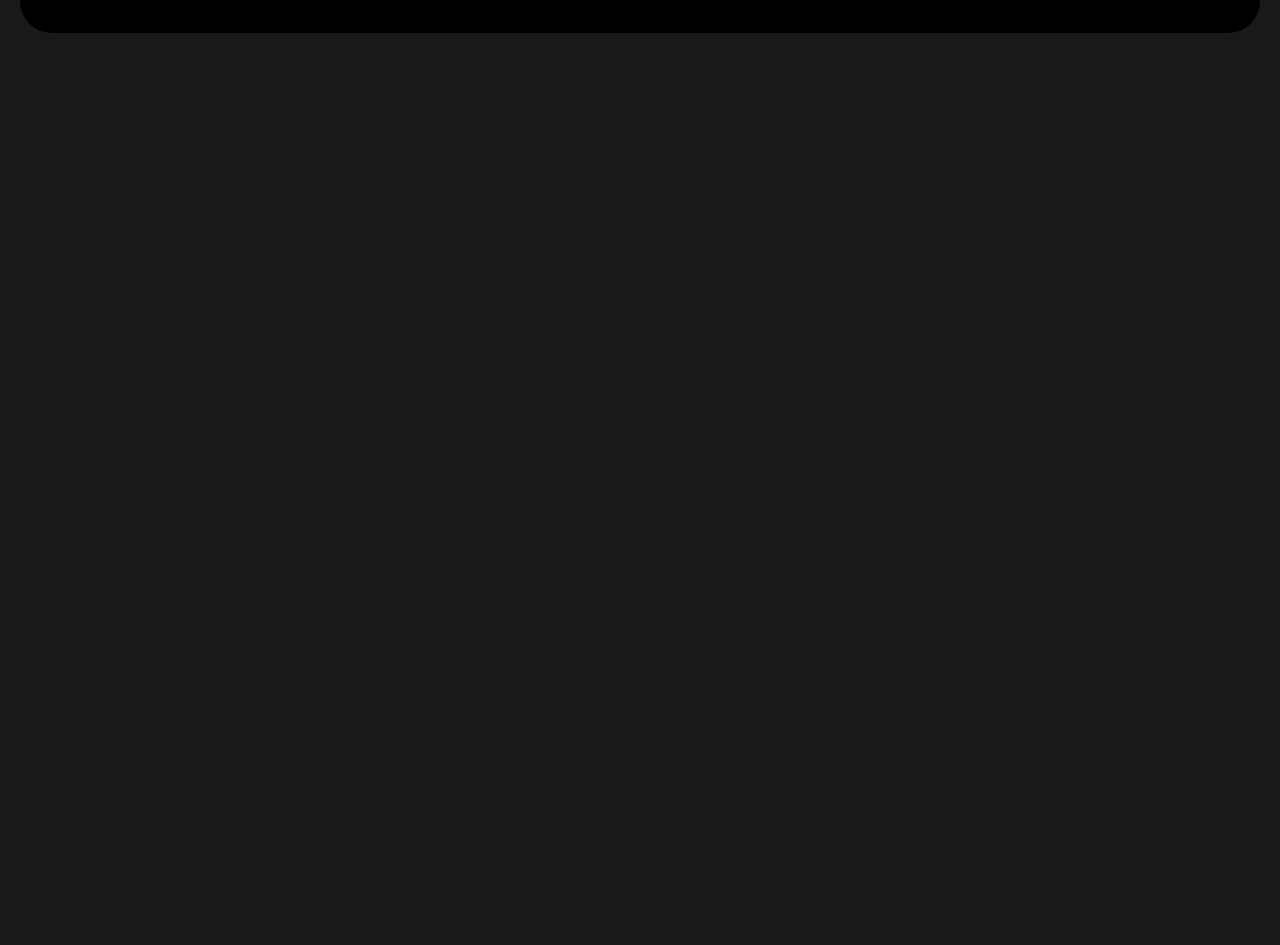
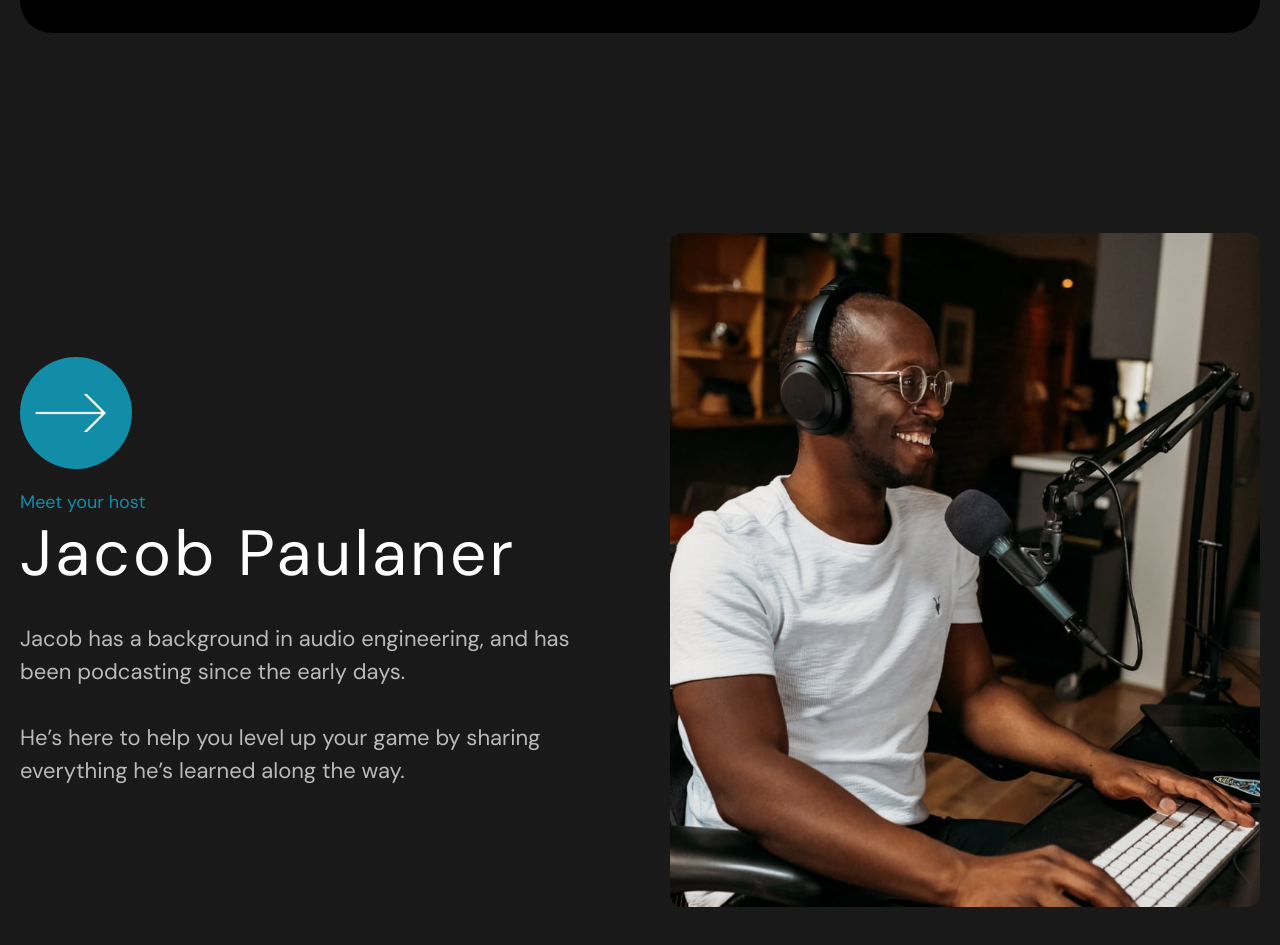
Before and after one commit to vlad615/MusicSite, a React (Vite) app: page / in a window 1280 px wide. Shown: the part 3100-4045 px from the top of the page. Before the commit the page ends 3233 px from the top, so only its background shows below. Built offline with nearby package versions, Linux system fonts and the light colour scheme.

Commit message:
about section

```diff
--- a/src/App.scss
+++ b/src/App.scss
@@ -1,30 +1,30 @@
 @use "./styles/variables.scss" as *;
 
-*{
+* {
     margin: 0;
     padding: 0;
     box-sizing: border-box;
 }
 
-html{
+html {
     scroll-behavior: smooth;
 }
 
-ul{
+ul {
     list-style: none;
 }
 
-a{
+a {
     text-decoration: none;
 }
 
-button{
+button {
     border-style: none;
     transition-duration: 100ms;
     cursor: pointer;
 }
 
-body{
+body {
     font-family: "DM Sans", sans-serif;
     font-weight: 400;
     line-height: 1.2;
@@ -33,7 +33,18 @@ body{
     min-width: 375px;
 }
 
-.container{
+h1,
+h2,
+h3 {
+    color: $titleColor;
+}
+
+p {
+    font-size: 22px;
+    line-height: 1.5;
+}
+
+.container {
     max-width: 1300px;
     margin: 0 auto;
     padding: 0 $basePadding;
--- a/src/App.tsx
+++ b/src/App.tsx
@@ -5,6 +5,7 @@ import { Main } from './layout/sections/main/Main'
 import podcast from "./accets/episodes/podcast.jpg"
 import midi from "./accets/episodes/midi.jpg"
 import mic from "./accets/episodes/mic.jpg"
+import { About } from './layout/sections/about/About'
 
 export function App() {
   const data = {
@@ -62,6 +63,7 @@ export function App() {
       <Header menu={data.menu} />
       <Main resources={data.resources} />
       <Episodes episodes={data.episodes}/>
+      <About />
     </>
   )
 }
--- a/src/componentes/buttons/Button.module.scss
+++ b/src/componentes/buttons/Button.module.scss
@@ -4,7 +4,7 @@
     border: 2px solid $accentColor;
     border-radius: 6px;
     background-color: $accentColor;
-    color: $textColor;
+    color: $titleColor;
     padding: 10px 15px 10px 20px;
     transition: 0.5s;
 
--- a/src/componentes/cards/episodeCard/Episode.module.scss
+++ b/src/componentes/cards/episodeCard/Episode.module.scss
@@ -42,6 +42,7 @@
 }
 
 .label {
+    color: $titleColor;
     border-radius: 6px;
     background: #191919;
     text-align: center;
@@ -73,8 +74,5 @@
 }
 
 .text {
-    font-size: 22px;
-    line-height: 1.5;
-    color: rgba(255, 255, 255, 0.7);
     margin-bottom: 20px;
 }
--- /dev/null
+++ b/src/layout/sections/about/About.module.scss
@@ -0,0 +1,76 @@
+@use "../../../styles/mixins.scss" as *;
+
+.wrapper {
+    @include flexWrapper(null, null, center, null, 60px);
+    padding: 100px 0;
+
+    @include media(tablet) {
+        @include flexWrapper(column-reverse, null, center, null, 40px);
+    }
+
+    @include media(phone) {
+        padding: 60px 20px;
+    }
+
+    ;
+}
+
+.textWrapper {
+    @include flexWrapper(column);
+    max-width: 590px;
+
+    @include media(tablet) {
+        gap: 20px;
+    }
+}
+
+.imgWrapper {
+    max-width: 650px;
+}
+
+.img {
+    object-fit: cover;
+    border-radius: 12px;
+    width: 100%;
+}
+
+.btn {
+    @include flexWrapper(null, center, center);
+    border-radius: 50%;
+    width: 112px;
+    height: 112px;
+    background: #118da8;
+    margin-bottom: 20px;
+    transition-duration: 500ms;
+
+    &:hover {
+        transform: rotate(90deg);
+    }
+
+    @include media(tablet) {
+        margin-bottom: unset;
+    }
+}
+
+.small {
+    font-weight: 400;
+    font-size: 18px;
+    line-height: 1.5;
+    color: #118da8;
+}
+
+.title {
+    font-weight: 400;
+    font-size: 64px;
+    line-height: 1.2;
+    letter-spacing: 0.05em;
+    margin-bottom: 30px;
+
+    @include media(tablet) {
+        margin-bottom: unset;
+    }
+}
+
+.description{
+    white-space: pre-wrap;
+}
--- /dev/null
+++ b/src/layout/sections/about/About.tsx
@@ -0,0 +1,29 @@
+import s from "./About.module.scss"
+import img from "../../../accets/make-music.jpg"
+import btn from "../../../accets/Frame.png"
+
+
+export const About = () => {
+    return (
+        <section id="#about">
+            <div className="container">
+                <div className={s.wrapper}>
+                    <div className={s.textWrapper}>
+                        <a className={s.btn} href="">
+                            <img src={btn} alt="frame" />
+                        </a>
+                        <small className={s.small}>Meet your host</small>
+                        <h2 className={s.title}>Jacob Paulaner</h2>
+                    <p className={s.description}>{`Jacob has a background in audio engineering, and has been podcasting since the early days.
+
+He’s here to help you level up your game by sharing everything he’s learned along the way.`}
+                        </p>
+                    </div>
+                    <div className={s.imgWrapper}>
+                        <img className={s.img} src={img} alt="" />
+                    </div>
+                </div>
+            </div>
+        </section>
+    )
+}
--- a/src/styles/variables.scss
+++ b/src/styles/variables.scss
@@ -1,7 +1,7 @@
 $primaryBg: #191919;
 $accentColor:  #118da8;
-$textColor: #fff;
-$secondaryTextColor: rgba(255, 255, 255, 0.7);
+$titleColor: #fff;
+$textColor: rgba(255, 255, 255, 0.7);
 $basePadding: 20px;
 
 $large: 992px;
```
Also changed, not shown: src/accets/make-music.jpg (added), src/accets/make_music.png (deleted).
